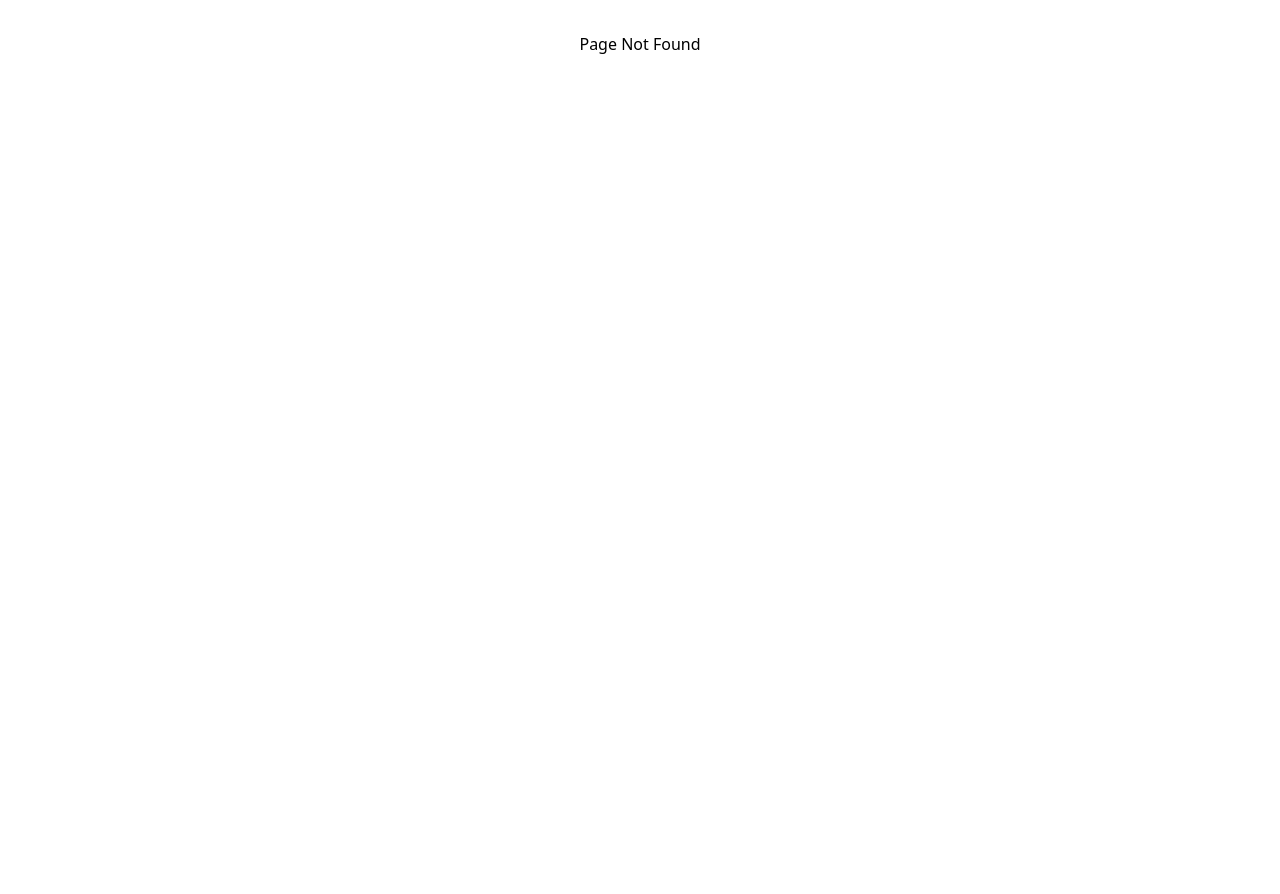
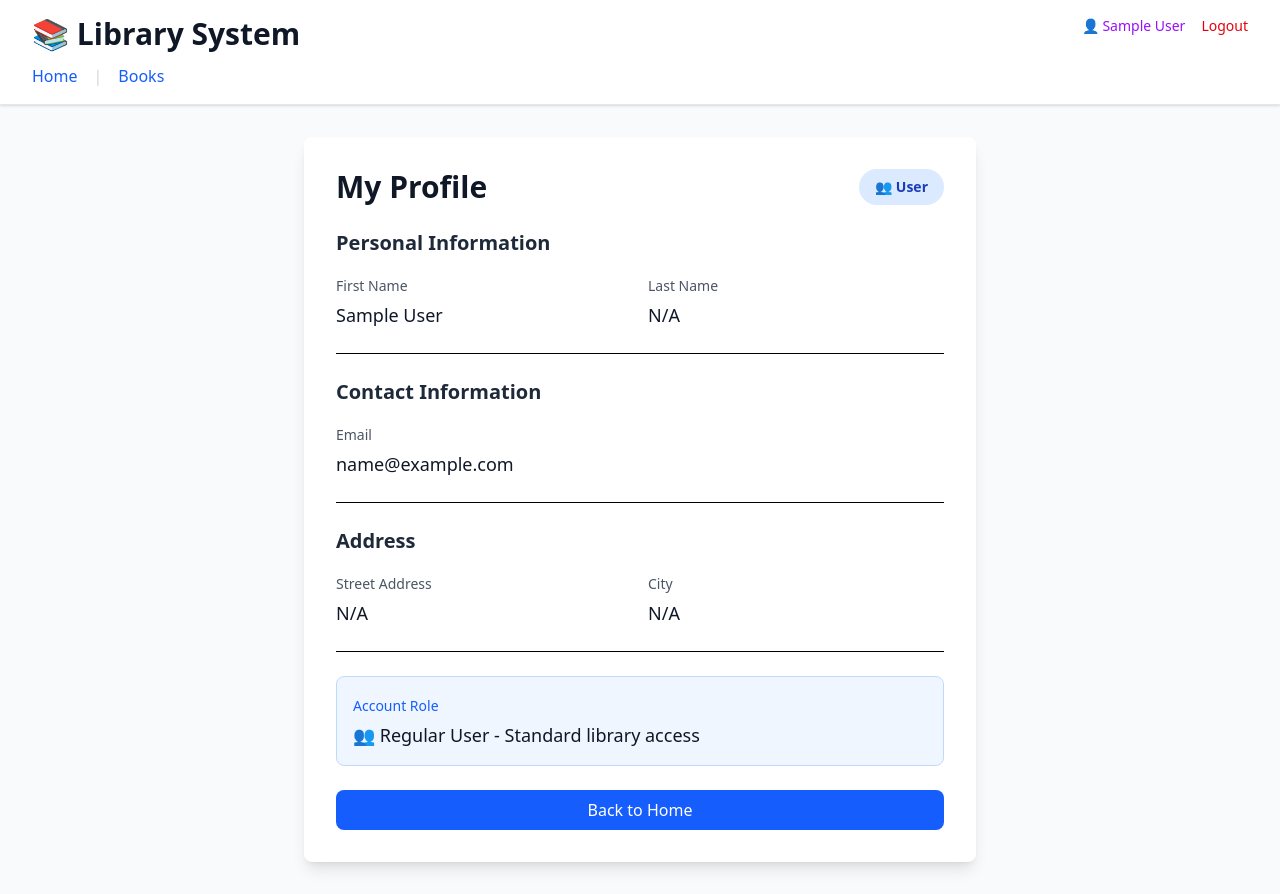
Before and after one commit to suchanek-tom/OPR3-Library-project-FE, a React (Vite) app: page /profile in a window 1280 px wide. Before the commit this address had no page. Before the commit the page ends 800 px from the top, so only its background shows below. Built offline with nearby package versions, Linux system fonts and the light colour scheme; sample sign-in values are in the browser's storage.

Commit message:
Added Profile section

```diff
--- a/src/App.jsx
+++ b/src/App.jsx
@@ -25,8 +25,12 @@ const App = () => {
         <div className="max-w-7xl mx-auto px-4 sm:px-6 lg:px-8 py-4">
           <div className="flex justify-between items-start mb-3">
             <h1 className="text-3xl font-bold text-gray-900">📚 Library System</h1>
-            <div className="flex gap-2 items-center">
-              {user && <span className="text-sm text-gray-600">Welcome, {user.name || user.email}</span>}
+            <div className="flex gap-4 items-center">
+              {user && (
+                <Link to="/profile" className="text-purple-600 hover:text-purple-800 font-medium text-sm">
+                  👤 {user.name || user.email}
+                </Link>
+              )}
               {user ? (
                 <button
                   onClick={handleLogout}
--- a/src/main.jsx
+++ b/src/main.jsx
@@ -8,6 +8,7 @@ import Home from './pages/Home'
 import BookDetail from './pages/BookDetail'
 import Login from './pages/Login'
 import AddBook from './pages/AddBook'
+import Profile from './pages/Profile'
 import ProtectedRoute from './components/ProtectedRoute'
 
 createRoot(document.getElementById('root')).render(
@@ -27,6 +28,7 @@ createRoot(document.getElementById('root')).render(
           <Route path="books" element={<BookList />} />
           <Route path="books/:id" element={<BookDetail />} />
           <Route path="books/add" element={<AddBook />} />
+          <Route path="profile" element={<Profile />} />
         </Route>
         <Route path="*" element={<div className="text-center py-8">Page Not Found</div>} />
       </Routes>
--- /dev/null
+++ b/src/pages/Profile.jsx
@@ -0,0 +1,113 @@
+import { useState, useEffect } from 'react'
+import { useNavigate } from 'react-router-dom'
+
+const Profile = () => {
+  const navigate = useNavigate()
+  const [user, setUser] = useState(null)
+  const [loading, setLoading] = useState(true)
+
+  useEffect(() => {
+    const storedUser = localStorage.getItem('user')
+    if (storedUser) {
+      setUser(JSON.parse(storedUser))
+    }
+    setLoading(false)
+  }, [])
+
+  if (loading) {
+    return <div className="text-center py-8">Loading...</div>
+  }
+
+  if (!user) {
+    return (
+      <div className="bg-red-50 border border-red-200 rounded-lg shadow-lg p-8 max-w-2xl mx-auto text-center">
+        <h2 className="text-2xl font-bold text-red-700 mb-4">No User Data</h2>
+        <p className="text-red-600 mb-6">User information not found.</p>
+        <button
+          onClick={() => navigate('/')}
+          className="bg-red-600 hover:bg-red-700 text-white font-medium py-2 px-6 rounded-lg transition-colors"
+        >
+          Go Back
+        </button>
+      </div>
+    )
+  }
+
+  const getRoleBadgeColor = (role) => {
+    return role === 'ROLE_ADMIN' ? 'bg-red-100 text-red-800' : 'bg-blue-100 text-blue-800'
+  }
+
+  return (
+    <div className="bg-white rounded-lg shadow-lg p-8 max-w-2xl mx-auto">
+      <div className="flex justify-between items-center mb-6">
+        <h2 className="text-3xl font-bold text-gray-900">My Profile</h2>
+        <span className={`px-4 py-2 rounded-full font-semibold text-sm ${getRoleBadgeColor(user.role)}`}>
+          {user.role === 'ROLE_ADMIN' ? '🔑 Admin' : '👥 User'}
+        </span>
+      </div>
+
+      <div className="space-y-6">
+        <div className="border-b pb-6">
+          <h3 className="text-xl font-semibold text-gray-800 mb-4">Personal Information</h3>
+
+          <div className="grid grid-cols-2 gap-4">
+            <div>
+              <label className="text-sm font-medium text-gray-600">First Name</label>
+              <p className="text-lg text-gray-900 mt-1">{user.name || 'N/A'}</p>
+            </div>
+
+            <div>
+              <label className="text-sm font-medium text-gray-600">Last Name</label>
+              <p className="text-lg text-gray-900 mt-1">{user.surname || 'N/A'}</p>
+            </div>
+          </div>
+        </div>
+
+        <div className="border-b pb-6">
+          <h3 className="text-xl font-semibold text-gray-800 mb-4">Contact Information</h3>
+
+          <div className="space-y-4">
+            <div>
+              <label className="text-sm font-medium text-gray-600">Email</label>
+              <p className="text-lg text-gray-900 mt-1">{user.email}</p>
+            </div>
+          </div>
+        </div>
+
+        <div className="border-b pb-6">
+          <h3 className="text-xl font-semibold text-gray-800 mb-4">Address</h3>
+
+          <div className="grid grid-cols-2 gap-4">
+            <div>
+              <label className="text-sm font-medium text-gray-600">Street Address</label>
+              <p className="text-lg text-gray-900 mt-1">{user.address || 'N/A'}</p>
+            </div>
+
+            <div>
+              <label className="text-sm font-medium text-gray-600">City</label>
+              <p className="text-lg text-gray-900 mt-1">{user.city || 'N/A'}</p>
+            </div>
+          </div>
+        </div>
+
+        <div className="bg-blue-50 p-4 rounded-lg border border-blue-200">
+          <label className="text-sm font-medium text-blue-600">Account Role</label>
+          <p className="text-lg text-gray-900 mt-1">
+            {user.role === 'ROLE_ADMIN'
+              ? '🔐 Administrator - Full access to all features'
+              : '👥 Regular User - Standard library access'}
+          </p>
+        </div>
+
+          <button
+            onClick={() => navigate('/')}
+            className=" bg-blue-600 hover:bg-blue-700 text-white font-medium py-2 rounded-lg transition-colors w-full"
+          >
+            Back to Home
+          </button>
+      </div>
+    </div>
+  )
+}
+
+export default Profile
```
